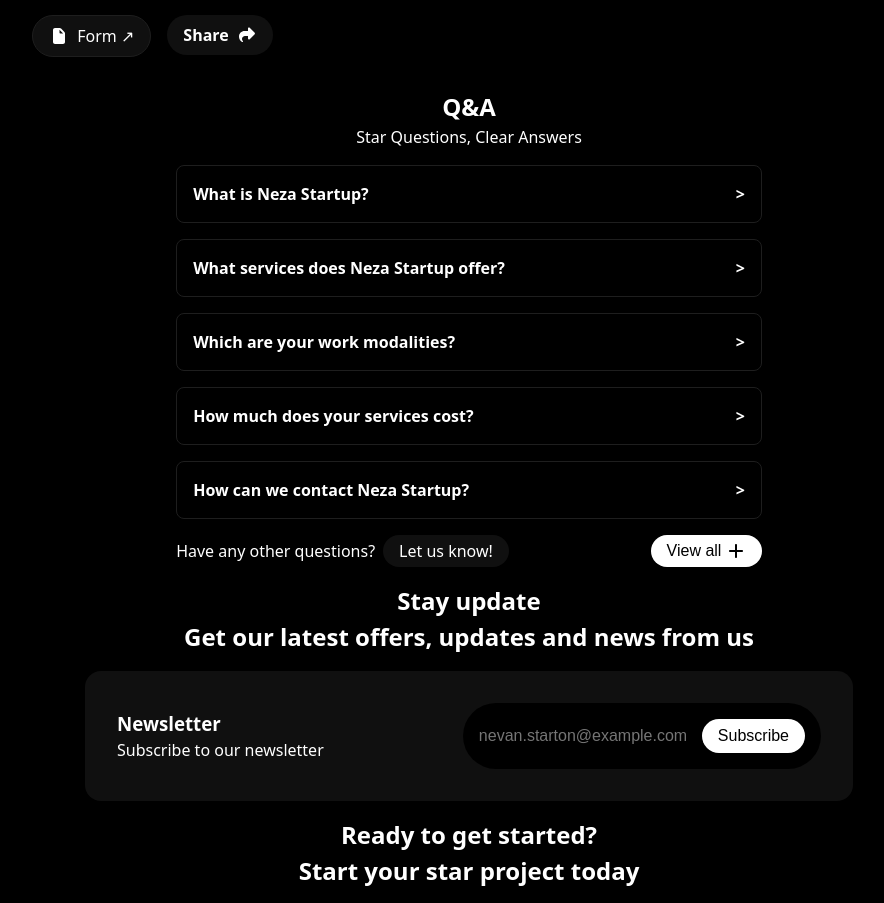
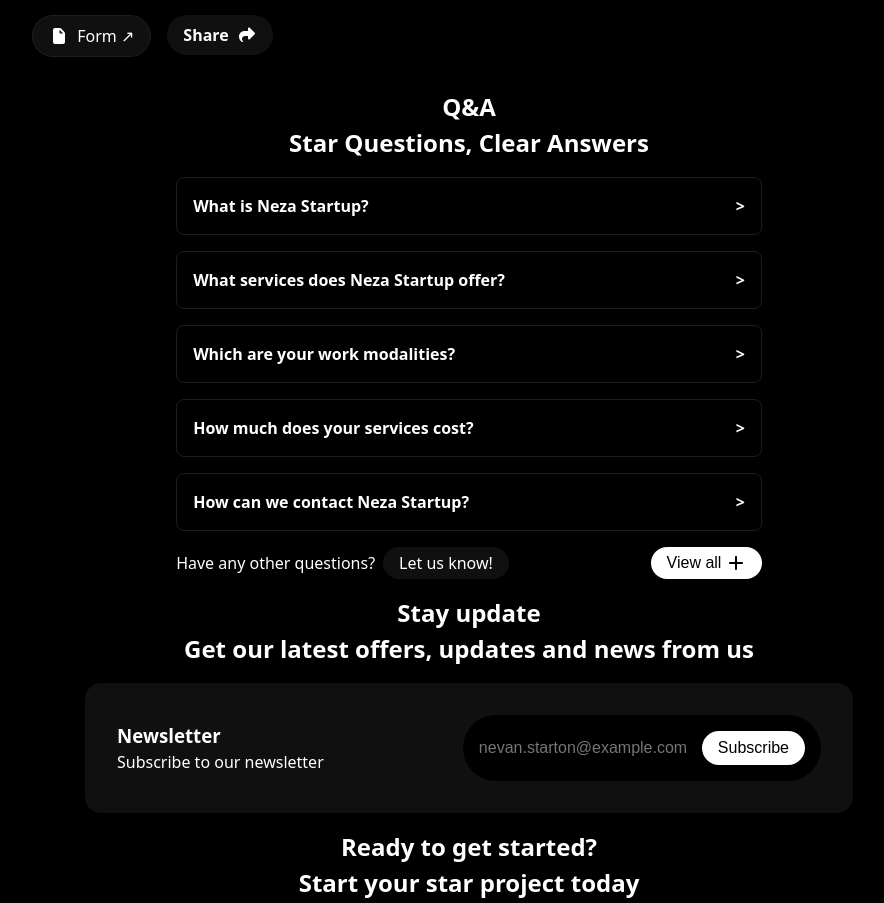
Before and after one commit to neza-startup/neza-startup, a React (Vite) app: page / in a window 1280 px wide. Shown: the part 1574-2477 px from the top of the page, without its empty margins (171-1055 px from the left). Built offline with nearby package versions, Linux system fonts and the light colour scheme.

Commit message:
Updated qna
improved styles

```diff
--- a/src/components/Q&A.jsx
+++ b/src/components/Q&A.jsx
@@ -63,7 +63,7 @@
     <section className={styles.qna} id="qna">
       <header className={styles.header}>
         <h1>Q&A</h1>
-        <span>Star Questions, Clear Answers</span>
+        <h2>Star Questions, Clear Answers</h2>
       </header>
       <div className={styles.questions}>
         {questions.map((q, index) => (
```
